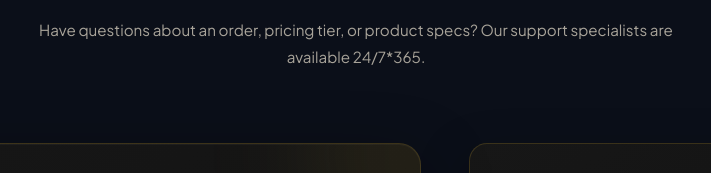
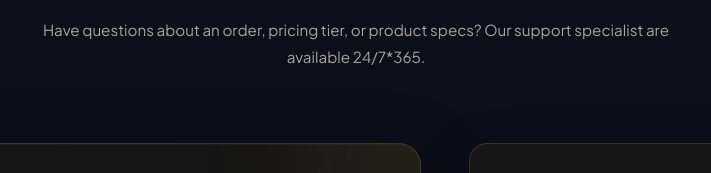
Before and after one commit to Tharanikumar26/EMC-DevOps-Website-deployment-Activity, a plain HTML site: page contact.html in a window 1280 px wide. Shown: the part 271-444 px from the top of the page, 284-995 px from the left. Drawn offline with Linux system fonts and the light colour scheme.

Commit message:
Contact updated

```diff
--- a/contact.html
+++ b/contact.html
@@ -66,7 +66,7 @@
         <div class="contact-header">
           <span class="section-subtitle">GET IN TOUCH WITH GENZ CREW</span>
           <h2 class="section-title">We'd Love to Hear From You</h2>
-          <p class="section-lead">Have questions about an order, pricing tier, or product specs? Our support specialists are available 24/7*365.</p>
+          <p class="section-lead">Have questions about an order, pricing tier, or product specs? Our support specialist are available 24/7*365.</p>
         </div>
 
         <div class="contact-layout">
```
